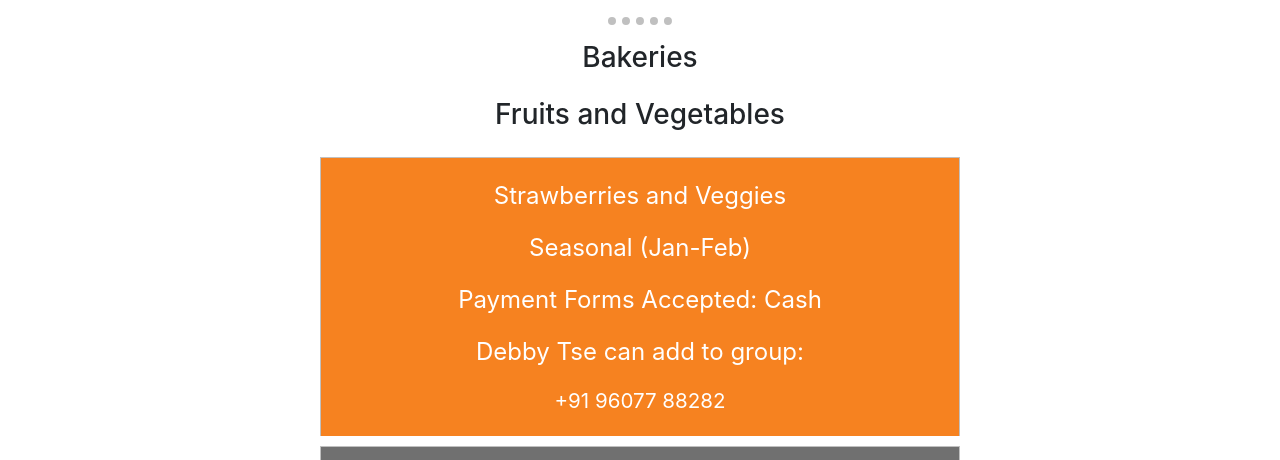
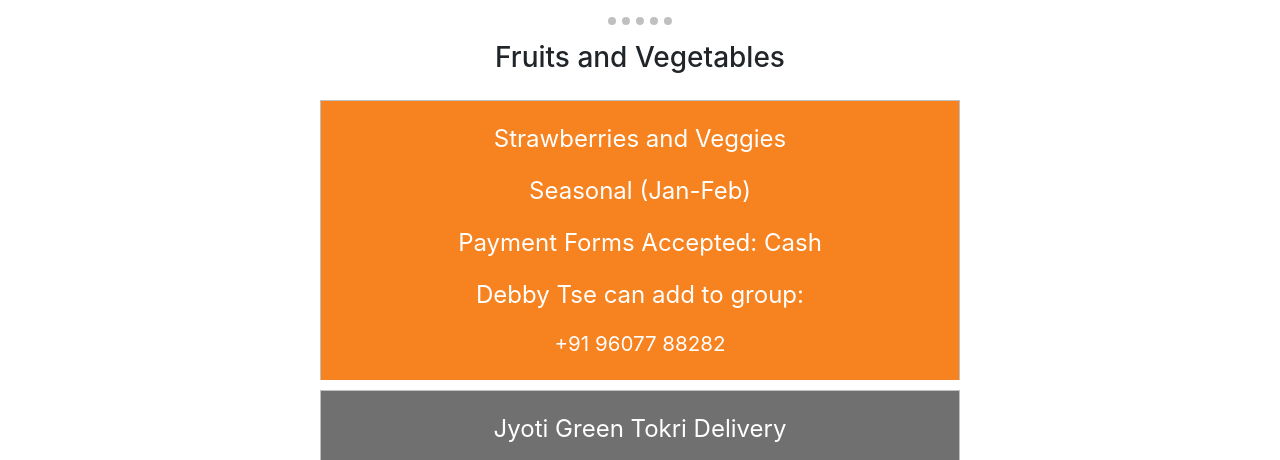
Before and after one commit to sshowalter73/yoopune, a plain HTML site: page deliveryservices.html in a window 1280 px wide. Shown: the part 320-780 px from the top of the page. Drawn offline with nearby package versions, Linux system fonts and the light colour scheme.

Commit message:
Update deliveryservices.html

```diff
--- a/deliveryservices.html
+++ b/deliveryservices.html
@@ -35,7 +35,7 @@
     <div class="btn-group">
       <h2>Goods and Foods Delivery Services</h2>
       <hr>
-      <h3>Bakeries</h3>
+
       <h3>Fruits and Vegetables</h3>
       <button class="button2">
         <p>Strawberries and Veggies</p>
```
